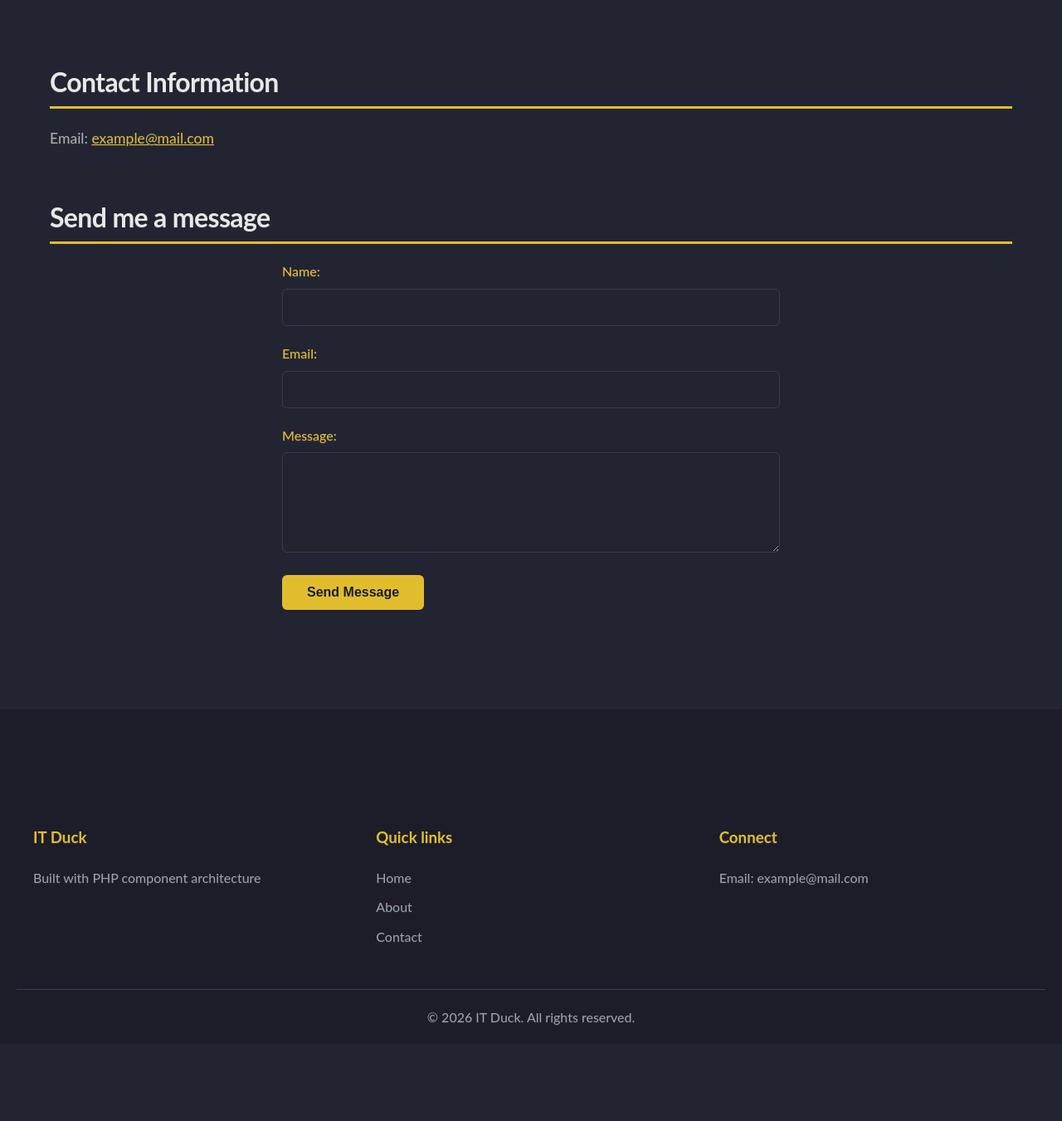
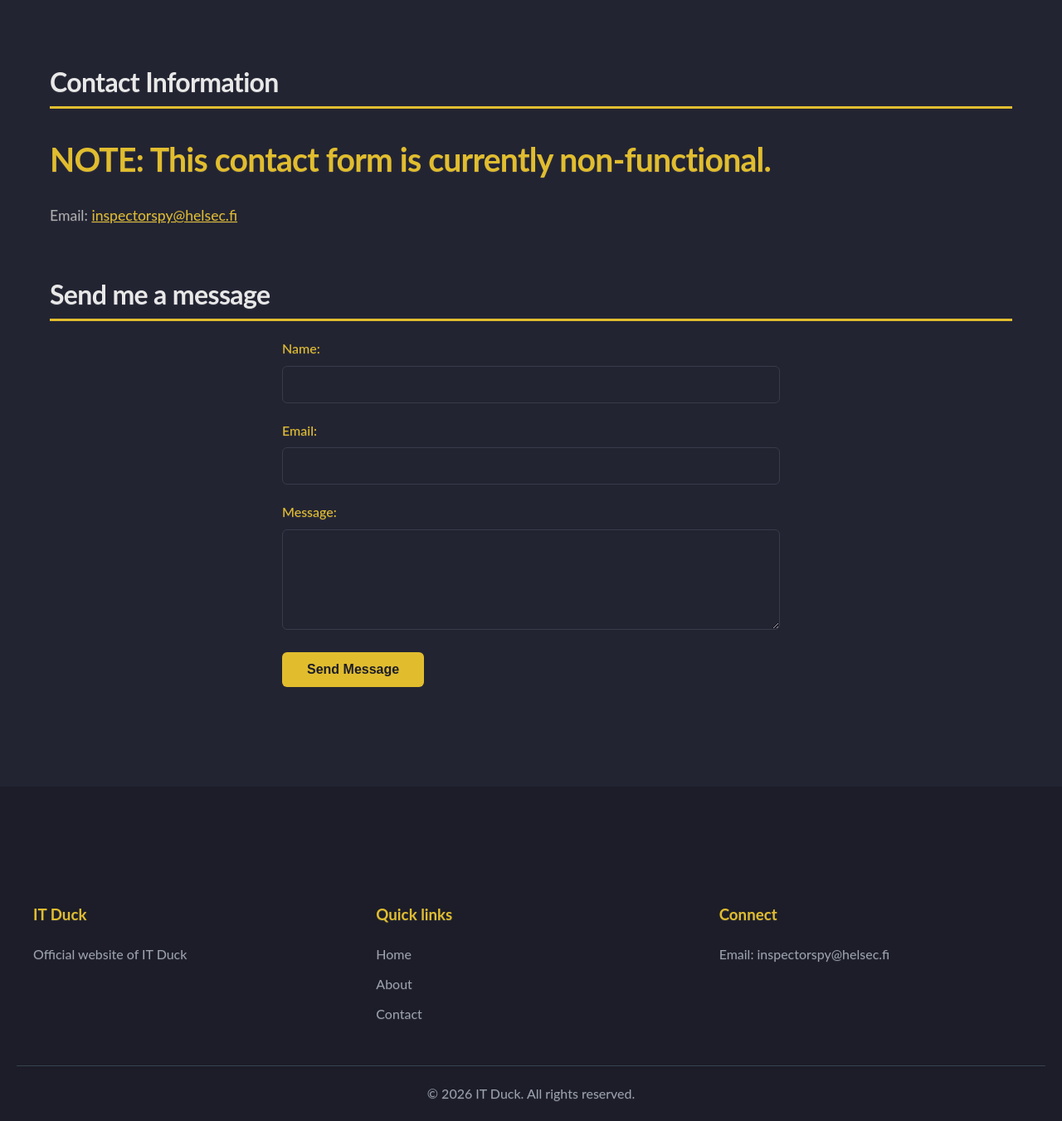
Before and after one commit to InspectorSpy/itduck.fi-new, a PHP site: page /contact.php in a window 1280 px wide. Shown: the part 305-1656 px from the top of the page at 83% size. Before the commit the page ends 1540 px from the top, so only its background shows below. Run offline with PHP 8.4, Linux system fonts and the light colour scheme.

Commit message:
Add contact form notice, update contact email, modify footer text, and complete TODO for robots.txt

```diff
--- a/2026/contact.php
+++ b/2026/contact.php
@@ -73,6 +73,7 @@ if ($_SERVER["REQUEST_METHOD"] === "POST") {
         <div class="container">
             <section class="content-section">
                 <h2>Contact Information</h2>
+                <h1>NOTE: This contact form is currently non-functional.</h1>
                 <p>Email: <a href="mailto:<?php echo htmlspecialchars(CONTACT_EMAIL); ?>"><?php echo htmlspecialchars(CONTACT_EMAIL); ?></a></p>
             </section>
 
--- a/2026/inc/config.php
+++ b/2026/inc/config.php
@@ -2,7 +2,7 @@
 // Site configuration
 define('SITE_NAME', 'IT Duck');
 define('BASE_URL','/');
-define('CONTACT_EMAIL','example@mail.com');
+define('CONTACT_EMAIL','inspectorspy@helsec.fi');
 
 // Set base URL variable for use in templates
 $baseurl = BASE_URL;
--- a/2026/inc/footer.inc.php
+++ b/2026/inc/footer.inc.php
@@ -2,7 +2,7 @@
     <div class="footer-content">
         <div class="footer-section">
             <h3><?php echo SITE_NAME; ?></h3>
-            <p>Built with PHP component architecture</p>
+            <p>Official website of <?php echo SITE_NAME; ?></p>
         </div>
 
         <div class="footer-section">
--- /dev/null
+++ b/2026/robots.txt
@@ -0,0 +1,3 @@
+# manually generated robots.txt
+User-agent: *
+Crawl-delay: 10
```
Also changed, not shown: TODO.md (+1 -1 lines).
